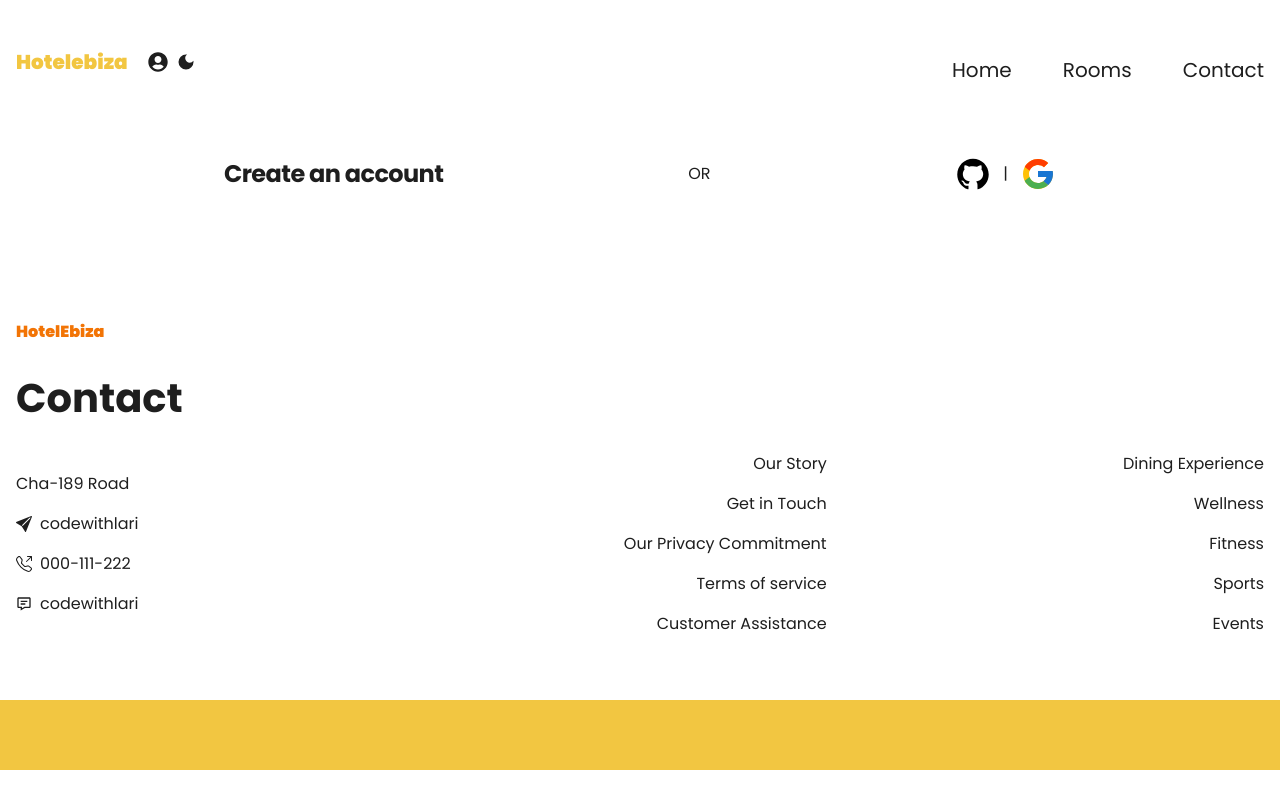
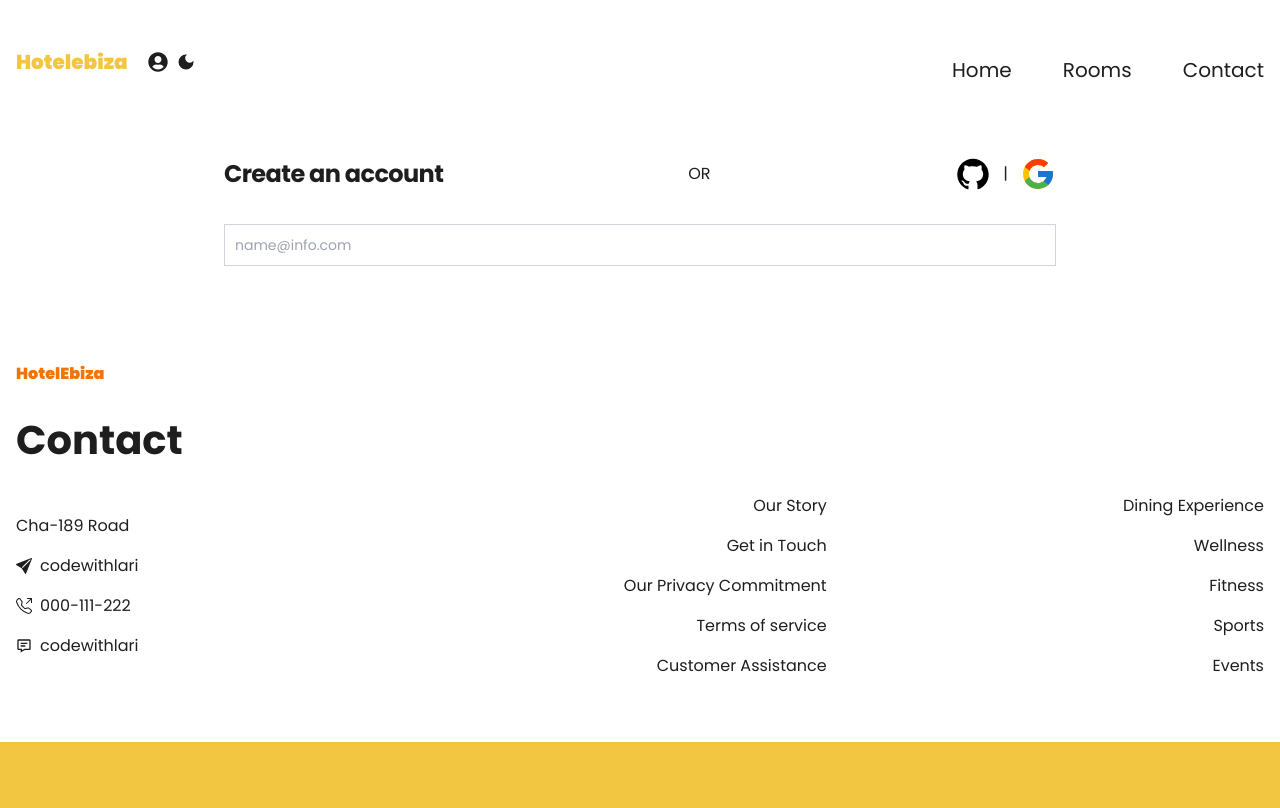
Before and after one commit to ataullahmesbah/hotel-management-nextjs-projects, a Next.js app: page /auth in a window 1280 px wide. Shown: the top 808 px of the page. Built offline with nearby package versions, Linux system fonts and the light colour scheme.

Commit message:
create account auth set

```diff
--- a/app/auth/page.tsx
+++ b/app/auth/page.tsx
@@ -2,6 +2,8 @@ import { AiFillGithub } from 'react-icons/ai';
 import { FcGoogle } from 'react-icons/fc';
 
 const Auth = () => {
+    const inputStyles = "border border-gray-300 sm:text-sm text-black rounded:lg block w-full p-2.5 focus:outline-none"
+
     return (
         <section className="container mx-auto">
             <div className="p-6 space-y-4 md:space-y-6 sm:p-8 w-80 md:w-[70%] mx-auto">
@@ -15,6 +17,10 @@ const Auth = () => {
                         <FcGoogle className="ml-3 text-4xl cursor-pointer" />
                     </span>
                 </div>
+                <form className="space-y-4 md:space-y-6">
+                    <input type="email" name='email' id='email' placeholder='name@info.com' required className={inputStyles} />
+                </form>
+
             </div>
         </section>
     );
```
